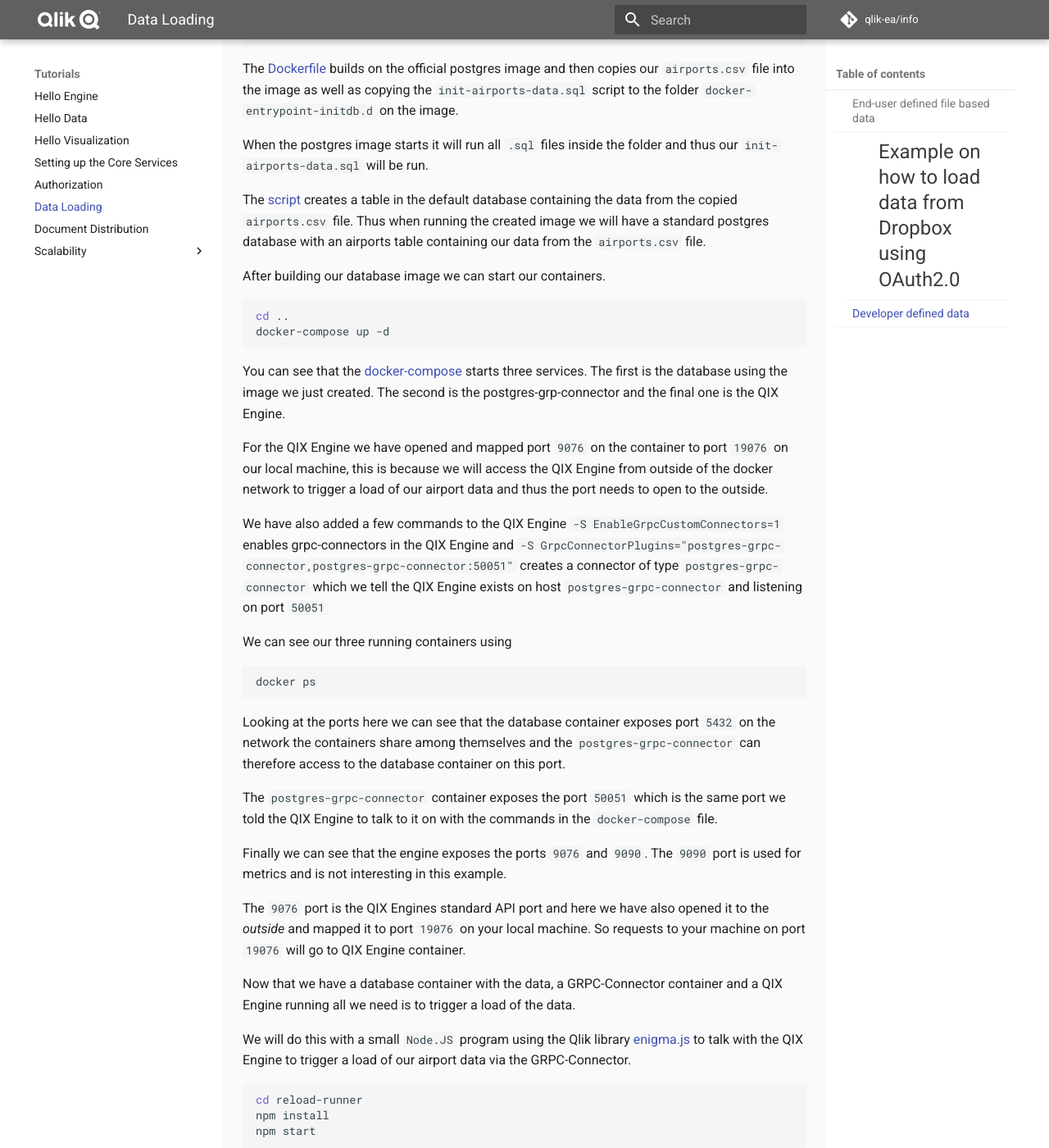
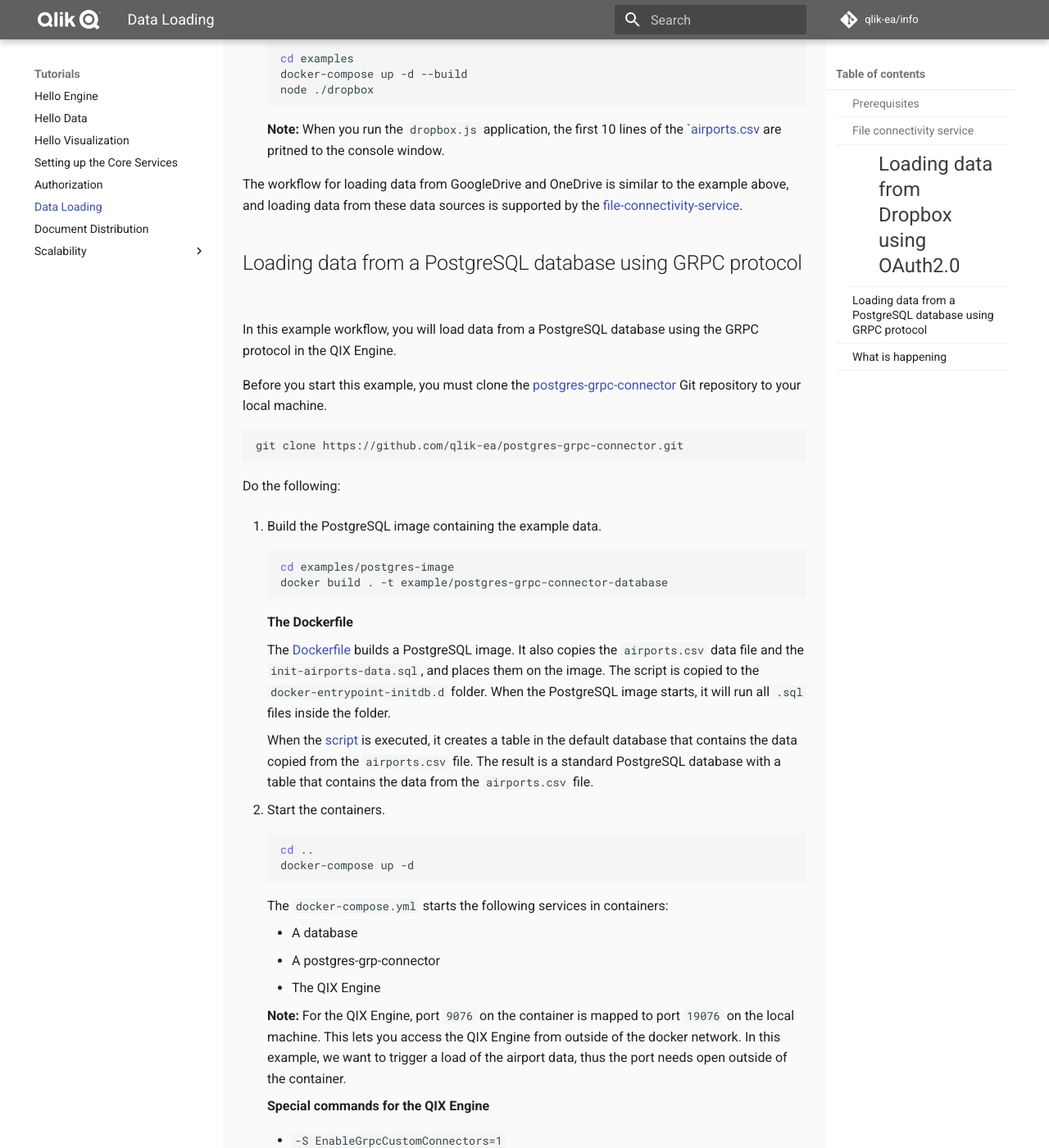
Before and after one commit to qlik-oss/core-website, an MkDocs documentation site: the page built from docs/tutorials/data-loading.md, in a window 1280 px wide and 1400 px high, scrolled down 1401 px. Shown: the whole window at 82% size. Built offline with MkDocs 1.6.1 and Material for MkDocs 9.7.7, drawn with Linux system fonts in a browser that asks for light colours; comment, search, counter and statistics services are not loaded; old or Windows-style settings are respelled for this version of MkDocs; some of the changed text lies outside the part shown.

Commit message:
First pass at data load

````diff
--- a/docs/tutorials/data-loading.md
+++ b/docs/tutorials/data-loading.md
@@ -1,132 +1,176 @@
-# Data Loading Recipe
+# Loading Data
 
-This recipe outlines a couple of different approaches and things to keep in mind when loading data into your document
-in a scalable environment.
+In this tutorial, you will learn how to load data into your document,
+and some important considerations to keep in mind while loading data in a scalable environment.
 
-It assumes you are running in a \*nix environment or use Git Bash on Windows. Basic Docker knowledge is also assumed.
+## Prerequisites
 
-## End-user defined file based data
+To follow along in this tutorial, you should be running in a \*Nix environment,
+or if you are working in a Windows environment,
+we recommend that you run commands from Git Bash.
+You should also have basic understanding of Docker.
 
-This section is mainly documentation on how to use the [file-connectivity-service](https://github.com/qlik-ea/outhaul)
-to access end-user file based data.
-The [file-connectivity-service](https://github.com/qlik-ea/outhaul) is built to simplify accessing [OAuth 2.0](https://oauth.net/2/)
-protected data sources like Dropbox, OneDrive, GoogleDrive.
-Connection providers are registered with the [file-connectivity-service](https://github.com/qlik-ea/outhaul)
-and in return a unique HTTP endpoint is defined.
-The unique HTTP endpoint is used to access the data source.
-This solution enables the QIX Engine to access a wide variety of different data sources using the built in web file connector.
+## File connectivity service
 
-### Example on how to load data from Dropbox using OAuth2.0
+The QIX Engine can access many data sources by using the `File-Connectivity-Service`.
+This service provides built-in data connectivity, to simplify accessing
+[OAuth 2.0](https://oauth.net/2/)-protected data sources
+like Dropbox, OneDrive, and GoogleDrive.
+
+The file connectivity service works by defining a unique HTTP endpoint for
+registered connection providers.
+You can then access data by making calls to the HTTP endpoint for the registered data source.
+
+### Loading data from Dropbox using OAuth2.0
+
+In this example workflow, you will create an OAuth2.0 Dropbox application, load data,
+and print some data to the console.
+
+Before you start this example, you must clone the [outhaul](https://github.com/qlik-ea/outhaul)
+Git repository to your local machine.
 
 ``` bash
 git clone https://github.com/qlik-ea/outhaul.git
-cd file-connectivity-service
-npm install
 ```
 
-Copying the file [`airports.csv`](https://github.com/qlik-ea/outhaul/blob/master/data/airports.csv)
-located in the `/data` folder to your Dropbox.
-Follow [this guide](https://www.dropbox.com/developers/reference/oauth-guide) and create a OAuth 2.0 application.
-The `Redirect URIs` should be the address to the `http://[host]:[port]/oauth2/callback` running the service, for example:
-`http://localhost:3000/oauth2/callback`
+Do the following:
 
-**Set the following environment variables in the terminal**
+1. Install the dependencies
+    ``` bash
+    cd file-connectivity-service
+    npm install
+    ```
+1. Copy the [`airports.csv`](https://github.com/qlik-ea/outhaul/blob/master/data/airports.csv) file,
+    which is located in the `/data` folder of the `outhaul` repository, and paste it into your Dropbox.
+1. Create an OAuth2.0 application by following the
+    [OAuth guide instructions](https://www.dropbox.com/developers/reference/oauth-guide).
+
+    **Note:** When you create your application, the `Redirect URI`
+    should be the address of the callback that is running the service: `http://[host]:[port]/oauth2/callback`.
+    For example: `http://localhost:3000/oauth2/callback`
+
+1. Set the following environment variables in the command shell:
+    ``` bash
+    export DROPBOX_CLIENT_ID="your App key
+    export DROPBOX_CLIENT_SECRET="your App secret"
+    ```
+1. Start the docker container and run the example `dropbox.js` application.
+    ```bash
+    cd examples
+    docker-compose up -d --build
+    node ./dropbox
+    ```
+    **Note:** When you run the `dropbox.js` application, the first 10 lines of the [`airports.csv](https://github.com/qlik-ea/outhaul/blob/master/data/airports.csv)
+    are pritned to the console window.
+
+The workflow for loading data from GoogleDrive and OneDrive is similar to the example above,
+and loading data from these data sources is supported by the
+[file-connectivity-service](https://github.com/qlik-ea/outhaul).
+
+## Loading data from a PostgreSQL database using GRPC protocol
+
+In this example workflow, you will load data from a PostgreSQL database
+using the GRPC protocol in the QIX Engine.
+
+Before you start this example, you must clone the [postgres-grpc-connector](https://github.com/qlik-ea/postgres-grpc-connector) Git repository to your local machine.
 
 ``` bash
-cd examples
-export DROPBOX_CLIENT_ID="your App key
-export DROPBOX_CLIENT_SECRET="your App secret"
-docker-compose up -d --build
-node ./dropbox
+git clone https://github.com/qlik-ea/postgres-grpc-connector.git
 ```
 
-The first 10 lines of the [`airports.csv`](https://github.com/qlik-ea/outhaul/blob/master/data/airports.csv)
-table should be outputted in the console window.
+Do the following:
 
-GoogleDrive and OneDrive have similar workflow as the one described above and are supported in the [file-connectivity-service](https://github.com/qlik-ea/outhaul).
+1. Build the PostgreSQL image containing the example data.
 
-## Developer defined data
+    ```bash
+    cd examples/postgres-image
+    docker build . -t example/postgres-grpc-connector-database
+    ```
 
-This section contains a runnable example how to load some airport data from a postgres database using the GRPC protocol
-in the QIX Engine.
+    **The Dockerfile**
 
-First clone and open the [postgres-grpc-connector](https://github.com/qlik-ea/postgres-grpc-connector) repository
-and move to the `example` folder.
+    The [Dockerfile](https://github.com/qlik-ea/postgres-grpc-connector/blob/master/example/postgres-image/Dockerfile)
+    builds a PostgreSQL image.
+    It also copies the `airports.csv` data file and the `init-airports-data.sql`,
+    and places them on the image. The script is copied to the `docker-entrypoint-initdb.d` folder.
+    When the PostgreSQL image starts, it will run all `.sql` files inside the folder.
 
-Then we need to build our postgres image containing our airport data.
+    When the [script](https://github.com/qlik-ea/postgres-grpc-connector/blob/master/example/postgres-image/init-airports-data.sql) is executed,
+    it creates a table in the default database that contains the data copied from the `airports.csv` file.
+    The result is a standard PostgreSQL database with a table that contains
+    the data from the `airports.csv` file.
 
-```bash
-cd postgres-image
-docker build . -t example/postgres-grpc-connector-database
-```
+1. Start the containers.
 
-The [Dockerfile](https://github.com/qlik-ea/postgres-grpc-connector/blob/master/example/postgres-image/Dockerfile)
-builds on the official postgres image and then copies our `airports.csv` file into the image
-as well as copying the `init-airports-data.sql` script to the folder `docker-entrypoint-initdb.d` on the image.
+    ```bash
+    cd ..
+    docker-compose up -d
+    ```
 
-When the postgres image starts it will run all `.sql` files inside the folder
-and thus our `init-airports-data.sql` will be run.
+    The `docker-compose.yml` starts the following services in containers:
 
-The [script](https://github.com/qlik-ea/postgres-grpc-connector/blob/master/example/postgres-image/init-airports-data.sql)
-creates a table in the default database containing the data from the copied `airports.csv` file.
-Thus when running the created image we will have a standard postgres database with an airports table containing
-our data from the `airports.csv` file.
+    - A database
+    - A postgres-grp-connector
+    - The QIX Engine
 
-After building our database image we can start our containers.
+    **Note:** For the QIX Engine, port `9076` on the container is mapped to port `19076` on the local machine.
+    This lets you access the QIX Engine from outside of the docker network. In this example, we want to trigger a load of the airport data, thus the port needs open outside of the container.
 
-```bash
-cd ..
-docker-compose up -d
-```
+    **Special commands for the QIX Engine**
 
-You can see that the [docker-compose](https://github.com/qlik-ea/postgres-grpc-connector/blob/master/example/docker-compose.yml)
-starts three services.
-The first is the database using the image we just created.
-The second is the postgres-grp-connector and the final one is the QIX Engine.
+    - `-S EnableGrpcCustomConnectors=1`
 
-For the QIX Engine we have opened and mapped port `9076` on the container to port `19076` on our local machine,
-this is because we will access the QIX Engine from outside of the docker network to trigger a load of our airport data
-and thus the port needs to open to the outside.
+        Enables grpc-connectors in the QIX Engine.
 
-We have also added a few commands to the QIX Engine `-S EnableGrpcCustomConnectors=1` enables grpc-connectors
-in the QIX Engine and `-S GrpcConnectorPlugins="postgres-grpc-connector,postgres-grpc-connector:50051"`
-creates a connector of type `postgres-grpc-connector`
-which we tell the QIX Engine exists on host `postgres-grpc-connector` and listening on port `50051`
+    - `-S GrpcConnectorPlugins="postgres-grpc-connector,postgres-grpc-connector:50051"`
 
-We can see our three running containers using
+        Creates a connector of the type `postgres-grpc-connector`,
+        which we tell the QIX Engine exists on host `postgres-grpc-connector`
+        and listening on port `50051`.
 
-```bash
-docker ps
-```
+1. Verify that the three services are running in containers.
 
-Looking at the ports here we can see that the database container exposes port `5432` on the network the containers
-share among themselves and the `postgres-grpc-connector` can therefore access to the database container on this port.
+    ```bash
+    docker ps
+    ```
 
-The `postgres-grpc-connector` container exposes the port `50051` which is the same port we told the QIX Engine
-to talk to it on with the commands in the `docker-compose` file.
+    **Ports**
 
-Finally we can see that the engine exposes the ports `9076` and `9090`. The `9090` port is used for metrics
-and is not interesting in this example.
+    The database container exposes port `5432` on the network
+    that the containers share among themselves. The `postgres-grpc-connector`
+    can therefore access the database container on this port.
 
-The `9076` port is the QIX Engines standard API port and here we have also opened it to the _outside_ and mapped it to
-port `19076` on your local machine. So requests to your machine on port `19076` will go to QIX Engine container.
+    The `postgres-grpc-connector` container exposes port `50051`.
+    This is the port that we told the QIX Engine to talk to
+    with the commands in the `docker-compose.yml` file.
 
-Now that we have a database container with the data, a GRPC-Connector container
-and a QIX Engine running all we need is to trigger a load of the data.
+    The engine exposes ports `9076` and `9090`.
+    Port `9090` is used for metrics, which is not relevant for this example.
+    Port `9076` is the standard QIX Engine API port. Since we mapped it to
+    port `19076` on your local machine, _outside_ of the container,
+    requests to your machine on port `19076` will go to QIX Engine container.
 
-We will do this with a small `Node.JS` program using the Qlik library [enigma.js](https://github.com/qlik-oss/enigma.js)
-to talk with the QIX Engine to trigger a load of our airport data via the GRPC-Connector.
+1. Trigger the data load.
 
-```bash
-cd reload-runner
-npm install
-npm start
-```
+    Now that we have a database container with the data, a GRPC-Connector container,
+    and a QIX Engine running, all we need is to trigger a load of the data.
 
-You should see the info from 10 different airports in your terminal.
+    In this example, we use a small `Node.JS` program that uses the Qlik library [enigma.js](https://github.com/qlik-oss/enigma.js)
+    that talks to the QIX Engine to trigger a load of the airport data via the GRPC-Connector.
 
-What the program does is it first creates or opens an app called `reloadapp.qvf` on the QIX Engine.
-Then it creates a connection of the type we defined earlier
+    ```bash
+    cd reload-runner
+    npm install
+    npm start
+    ```
+
+    You should see the info from 10 different airports in your terminal.
+
+## What is happening
+
+Once the containers are running and you trigger the data load,
+the program creates or opens an app called `reloadapp.qvf` on the QIX Engine.
+Then it creates a connection of the type we defined earlier.
 
 ```js
 app.createConnection({
@@ -134,19 +178,20 @@
   qName: 'postgresgrpc',
   //the connection string inclues both the provider to use and parameters to it.
   qConnectionString: 'CUSTOM CONNECT TO "provider=postgres-grpc-connector;host=postgres-database;port=5432;database=postgres"',
-  qUserName: 'postgres', //username and password for the postgres database, provided to the grpc-connector
+  qUserName: 'postgres', //username and password for the PostgreSQL database, provided to the grpc-connector
   qPassword: 'postgres'
 });
 ```
 
 The connection string
 `CUSTOM CONNECT TO "provider=postgres-grpc-connector;host=postgres-database;port=5432;database=postgres`
-tells the QIX Engine to use the `postgres-grpc-connector` and then the rest is parameters to the GRPC-Connector
-such as the database host address and port.
-You can see that the host is the name of the service we defined in the `docker-compose`
-and the port is the port the database-container exposes.
+tells the QIX Engine to use the `postgres-grpc-connector`.
+The remaing part of the connection string specifies parameters to the GRPC-Connector,
+such as the database host, address, and port.
+You can see that the host is the name of the service we defined in the `docker-compose` file
+and the port is the port that the database-container exposes.
 
-After this we set a script to use the connection we just created.
+Then, we set a script to use the connection that we just created.
 
 ```js
 const script = `
@@ -157,11 +202,13 @@
 app.setScript(script);
 ```
 
-We are using the name `postgresgrpc` that we defined when we created our connection
-and then we are loading the airport data from the postgres `airports` table into the qix table `Airports`
+We use the name `postgresgrpc`, which we defined when we created our connection.
+Then, we load the airport data from the PostgreSQL `airports` table into
+the QIX Engine table named `Airports`.
 
-Then we do a reload to load the new data into the QIX Engine
-and after that we fetch the first 10 results of the `Airports` table and print them to the terminal.
+Next, we reload the data to load the new data into the QIX Engine and finally, we
+fetch the first 10 results of the `Airports` table and print them to the console.
 
-You can get more detailed info by looking inside the `index.js` file
-and reading on [enigma.js](https://github.com/qlik-oss/enigma.js).
+**Tip:** We recommend that you take a look inside the `index.js` file
+and that you read through the [enigma.js](https://github.com/qlik-oss/enigma.js) documentation
+to get a better understanding of the steps taken in this tutorial.
````
